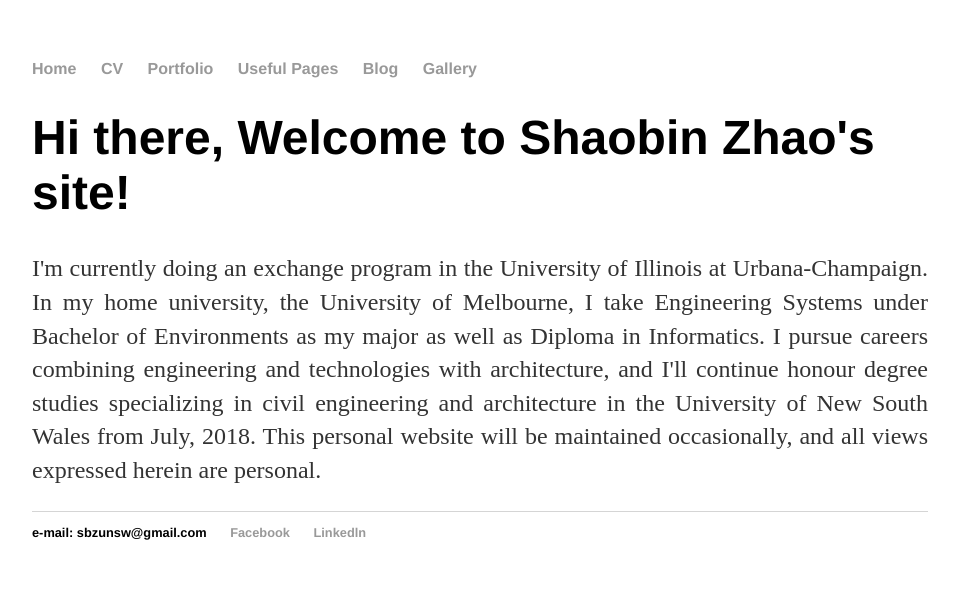
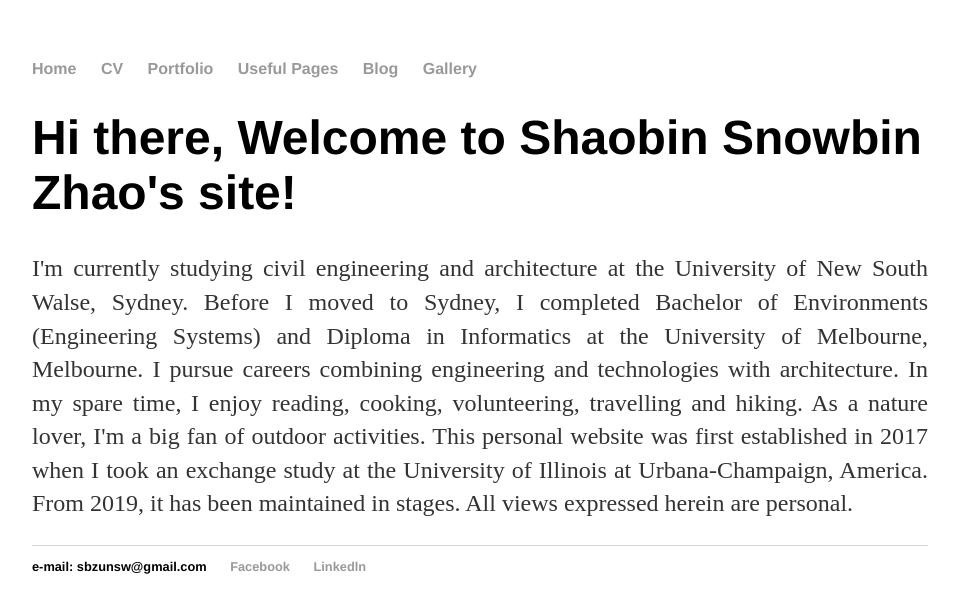
Before and after one commit to Zsbgest/Zsbgest.github.io, a Jekyll site: the page built from index.html, in a window 1280 px wide. Shown: the top 613 px of the page, without its empty margins (160-1119 px from the left). Built offline with Jekyll 4.4.1, drawn with Linux system fonts in a browser that asks for light colours.

Commit message:
Update index.html

```diff
--- a/index.html
+++ b/index.html
@@ -4,10 +4,10 @@ title: Shaobin Zhao
 ---
 
 <div class="blurb">
-<h1>Hi there, Welcome to Shaobin Zhao's site!</h1>
+<h1>Hi there, Welcome to Shaobin Snowbin Zhao's site!</h1>
 
 <p align="justify">
-	I'm currently doing an exchange program in the University of Illinois at Urbana-Champaign. In my home university, the University of Melbourne, I take Engineering Systems under Bachelor of Environments as my major as well as Diploma in Informatics. I pursue careers combining engineering and technologies with architecture, and I'll continue honour degree studies specializing in civil engineering and architecture in the University of New South Wales from July, 2018. This personal website will be maintained occasionally, and all views expressed herein are personal.
+	I'm currently studying civil engineering and architecture at the University of New South Walse, Sydney. Before I moved to Sydney, I completed Bachelor of Environments (Engineering Systems) and Diploma in Informatics at the University of Melbourne, Melbourne. I pursue careers combining engineering and technologies with architecture. In my spare time, I enjoy reading, cooking, volunteering, travelling and hiking. As a nature lover, I'm a big fan of outdoor activities. This personal website was first established in 2017 when I took an exchange study at the University of Illinois at Urbana-Champaign, America. From 2019, it has been maintained in stages. All views expressed herein are personal.
 </p>
 
 
```
